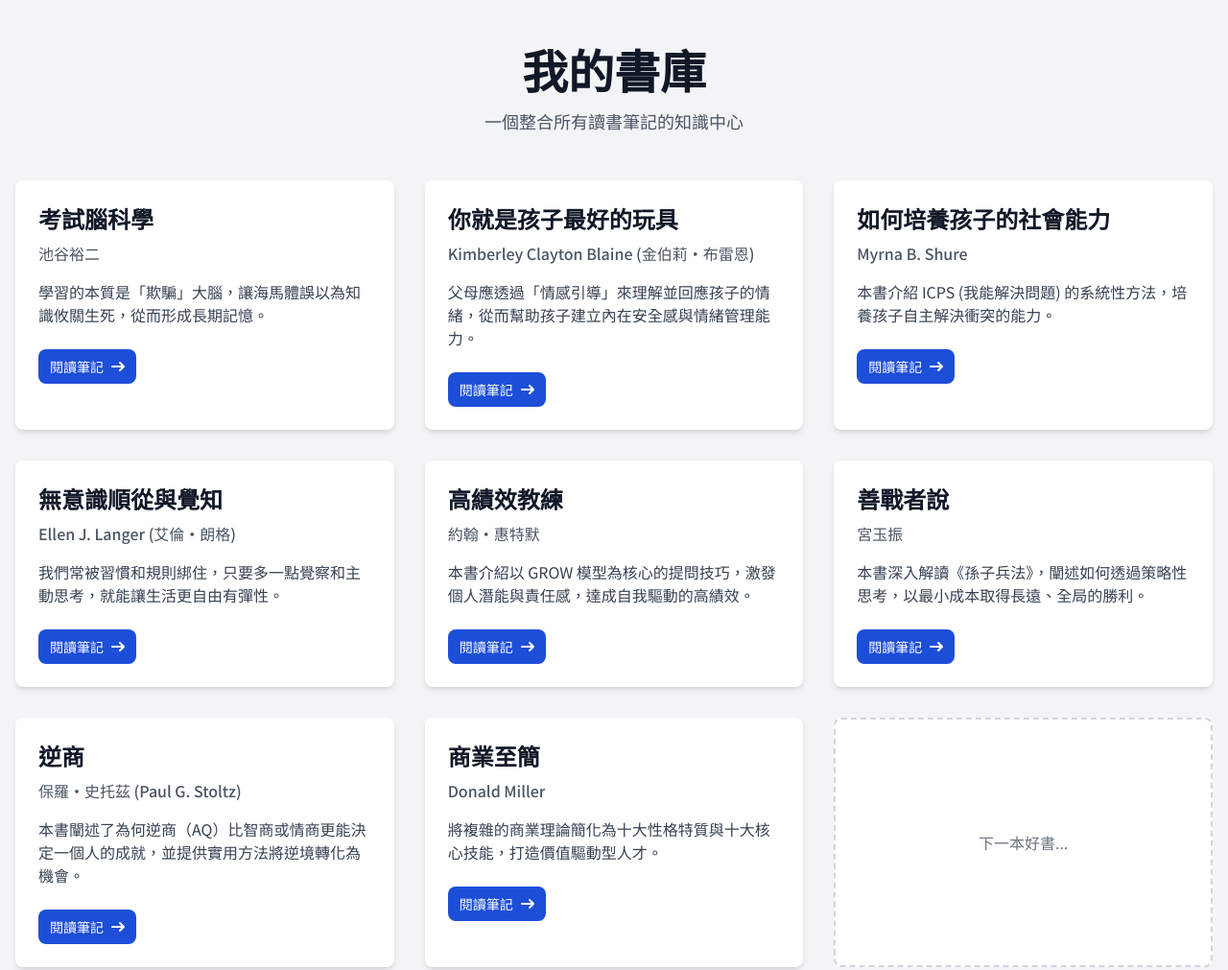
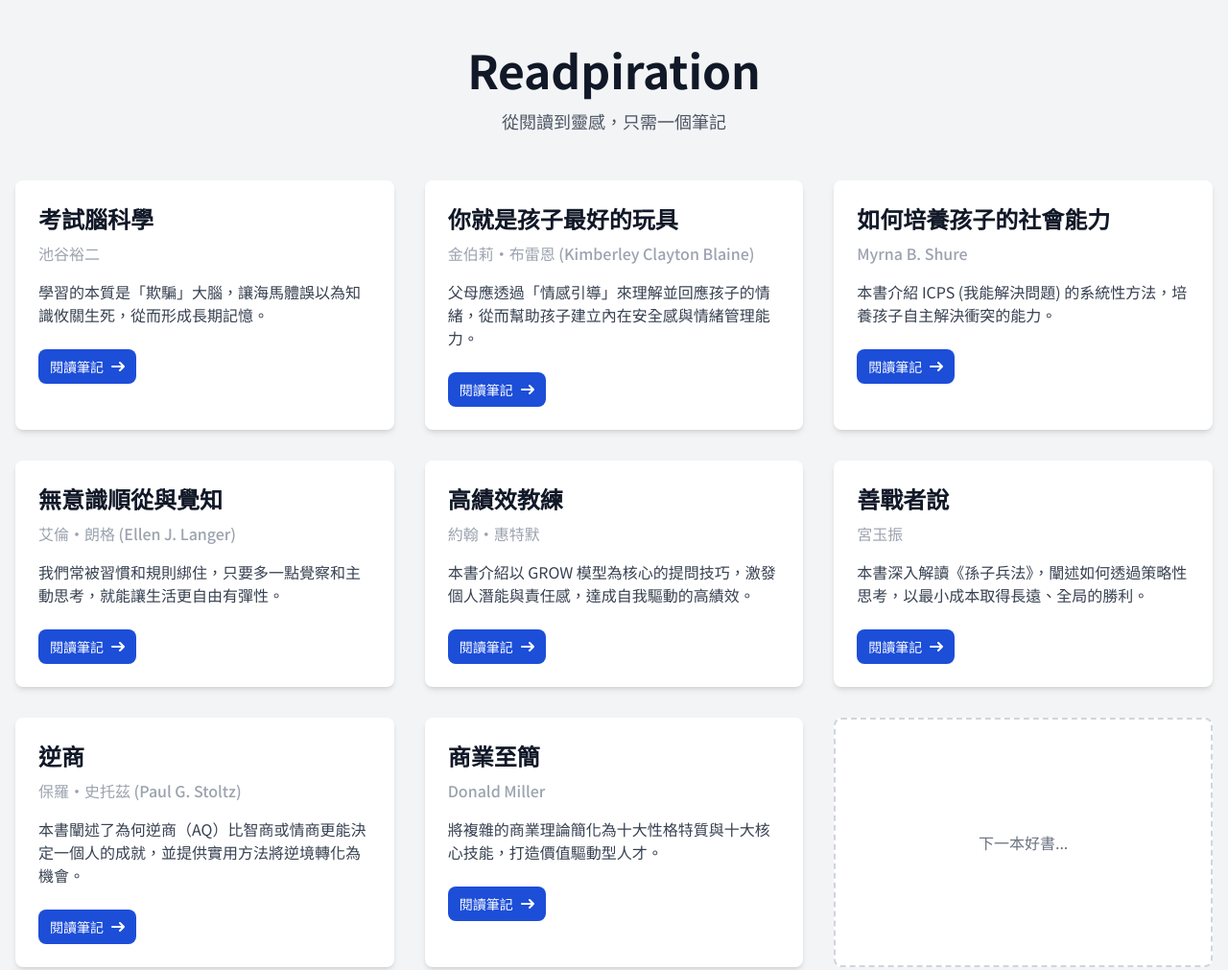
Before and after one commit to blachorz/my-book-library, a website built with Vite: page index.html in a window 1280 px wide. Shown: the top 1011 px of the page at 96% size. Built offline with nearby package versions, Linux system fonts and the light colour scheme.

Commit message:
feat(ui): Rebrand to Readpiration and refine card styles

```diff
--- a/index.html
+++ b/index.html
@@ -3,7 +3,7 @@
 <head>
     <meta charset="UTF-8">
     <meta name="viewport" content="width=device-width, initial-scale=1.0">
-    <title>我的書庫 | BFBM166</title>
+    <title>Readpiration | 從閱讀到靈感，只需一個筆記</title>
     <link rel="preconnect" href="https://fonts.googleapis.com">
     <link rel="preconnect" href="https://fonts.gstatic.com" crossorigin>
     <link href="https://fonts.googleapis.com/css2?family=Noto+Sans+TC:wght@400;500;700&display=swap" rel="stylesheet">
@@ -12,8 +12,8 @@
 <body class="bg-gray-100 font-sans text-gray-800 antialiased">
     <div class="container mx-auto px-4 py-12">
         <header class="text-center mb-12">
-            <h1 class="text-5xl font-bold text-gray-900">我的書庫</h1>
-            <p class="mt-4 text-lg text-gray-600">一個整合所有讀書筆記的知識中心</p>
+            <h1 class="text-5xl font-bold text-gray-900">Readpiration</h1>
+            <p class="mt-4 text-lg text-gray-600">從閱讀到靈感，只需一個筆記</p>
         </header>
 
         <main>
@@ -23,7 +23,7 @@
                 <div class="book-card bg-white rounded-lg shadow-md overflow-hidden transform hover:-translate-y-2 transition-transform duration-300">
                     <div class="p-6">
                         <h2 class="text-2xl font-bold mb-2 text-gray-900">考試腦科學</h2>
-                        <p class="text-gray-600 font-medium mb-4">池谷裕二</p>
+                        <p class="text-gray-400 font-medium mb-4">池谷裕二</p>
                         <p class="text-gray-700 mb-6">
                             學習的本質是「欺騙」大腦，讓海馬體誤以為知識攸關生死，從而形成長期記憶。
                         </p>
@@ -43,7 +43,7 @@
                 <div class="book-card bg-white rounded-lg shadow-md overflow-hidden transform hover:-translate-y-2 transition-transform duration-300">
                     <div class="p-6">
                         <h2 class="text-2xl font-bold mb-2 text-gray-900">你就是孩子最好的玩具</h2>
-                        <p class="text-gray-600 font-medium mb-4">Kimberley Clayton Blaine (金伯莉·布雷恩)</p>
+                        <p class="text-gray-400 font-medium mb-4">金伯莉·布雷恩 (Kimberley Clayton Blaine)</p>
                         <p class="text-gray-700 mb-6">
                             父母應透過「情感引導」來理解並回應孩子的情緒，從而幫助孩子建立內在安全感與情緒管理能力。
                         </p>
@@ -63,7 +63,7 @@
                 <div class="book-card bg-white rounded-lg shadow-md overflow-hidden transform hover:-translate-y-2 transition-transform duration-300">
                     <div class="p-6">
                         <h2 class="text-2xl font-bold mb-2 text-gray-900">如何培養孩子的社會能力</h2>
-                        <p class="text-gray-600 font-medium mb-4">Myrna B. Shure</p>
+                        <p class="text-gray-400 font-medium mb-4">Myrna B. Shure</p>
                         <p class="text-gray-700 mb-6">
                             本書介紹 ICPS (我能解決問題) 的系統性方法，培養孩子自主解決衝突的能力。
                         </p>
@@ -83,7 +83,7 @@
                 <div class="book-card bg-white rounded-lg shadow-md overflow-hidden transform hover:-translate-y-2 transition-transform duration-300">
                     <div class="p-6">
                         <h2 class="text-2xl font-bold mb-2 text-gray-900">無意識順從與覺知</h2>
-                        <p class="text-gray-600 font-medium mb-4">Ellen J. Langer (艾倫·朗格)</p>
+                        <p class="text-gray-400 font-medium mb-4">艾倫·朗格 (Ellen J. Langer)</p>
                         <p class="text-gray-700 mb-6">
                             我們常被習慣和規則綁住，只要多一點覺察和主動思考，就能讓生活更自由有彈性。
                         </p>
@@ -103,7 +103,7 @@
                 <div class="book-card bg-white rounded-lg shadow-md overflow-hidden transform hover:-translate-y-2 transition-transform duration-300">
                     <div class="p-6">
                         <h2 class="text-2xl font-bold mb-2 text-gray-900">高績效教練</h2>
-                        <p class="text-gray-600 font-medium mb-4">約翰·惠特默</p>
+                        <p class="text-gray-400 font-medium mb-4">約翰·惠特默</p>
                         <p class="text-gray-700 mb-6">
                             本書介紹以 GROW 模型為核心的提問技巧，激發個人潛能與責任感，達成自我驅動的高績效。
                         </p>
@@ -123,7 +123,7 @@
                 <div class="book-card bg-white rounded-lg shadow-md overflow-hidden transform hover:-translate-y-2 transition-transform duration-300">
                     <div class="p-6">
                         <h2 class="text-2xl font-bold mb-2 text-gray-900">善戰者說</h2>
-                        <p class="text-gray-600 font-medium mb-4">宮玉振</p>
+                        <p class="text-gray-400 font-medium mb-4">宮玉振</p>
                         <p class="text-gray-700 mb-6">
                             本書深入解讀《孫子兵法》，闡述如何透過策略性思考，以最小成本取得長遠、全局的勝利。
                         </p>
@@ -143,7 +143,7 @@
                 <div class="book-card bg-white rounded-lg shadow-md overflow-hidden transform hover:-translate-y-2 transition-transform duration-300">
                     <div class="p-6">
                         <h2 class="text-2xl font-bold mb-2 text-gray-900">逆商</h2>
-                        <p class="text-gray-600 font-medium mb-4">保羅·史托茲 (Paul G. Stoltz)</p>
+                        <p class="text-gray-400 font-medium mb-4">保羅·史托茲 (Paul G. Stoltz)</p>
                         <p class="text-gray-700 mb-6">
                             本書闡述了為何逆商（AQ）比智商或情商更能決定一個人的成就，並提供實用方法將逆境轉化為機會。
                         </p>
@@ -163,7 +163,7 @@
                 <div class="book-card bg-white rounded-lg shadow-md overflow-hidden transform hover:-translate-y-2 transition-transform duration-300">
                     <div class="p-6">
                         <h2 class="text-2xl font-bold mb-2 text-gray-900">商業至簡</h2>
-                        <p class="text-gray-600 font-medium mb-4">Donald Miller</p>
+                        <p class="text-gray-400 font-medium mb-4">Donald Miller</p>
                         <p class="text-gray-700 mb-6">
                             將複雜的商業理論簡化為十大性格特質與十大核心技能，打造價值驅動型人才。
                         </p>
```
Also changed, not shown: README.md.
